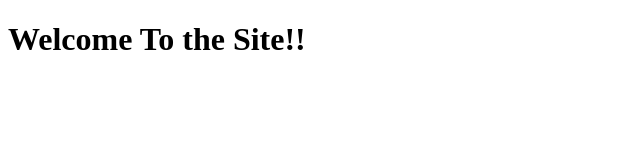
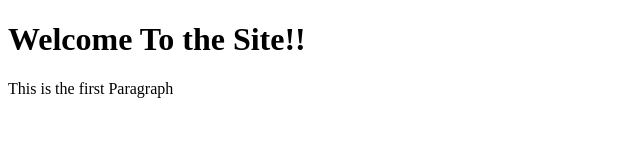
Before and after one commit to AmmadTareen/git-test, a website: page index.html in a window 1280 px wide. Shown: the whole page, without its empty margins (0-640 px from the left). Drawn offline with Linux system fonts and the light colour scheme.

Commit message:
Third commit

```diff
--- a/index.html
+++ b/index.html
@@ -4,5 +4,6 @@
     </head>
     <body>
         <h1>Welcome To the Site!!</h1>
+        <p> This is the first Paragraph</p>
     </body>
 </html>
```
Also changed, not shown: package.json (added, +24 -0 lines), 3 other files.
